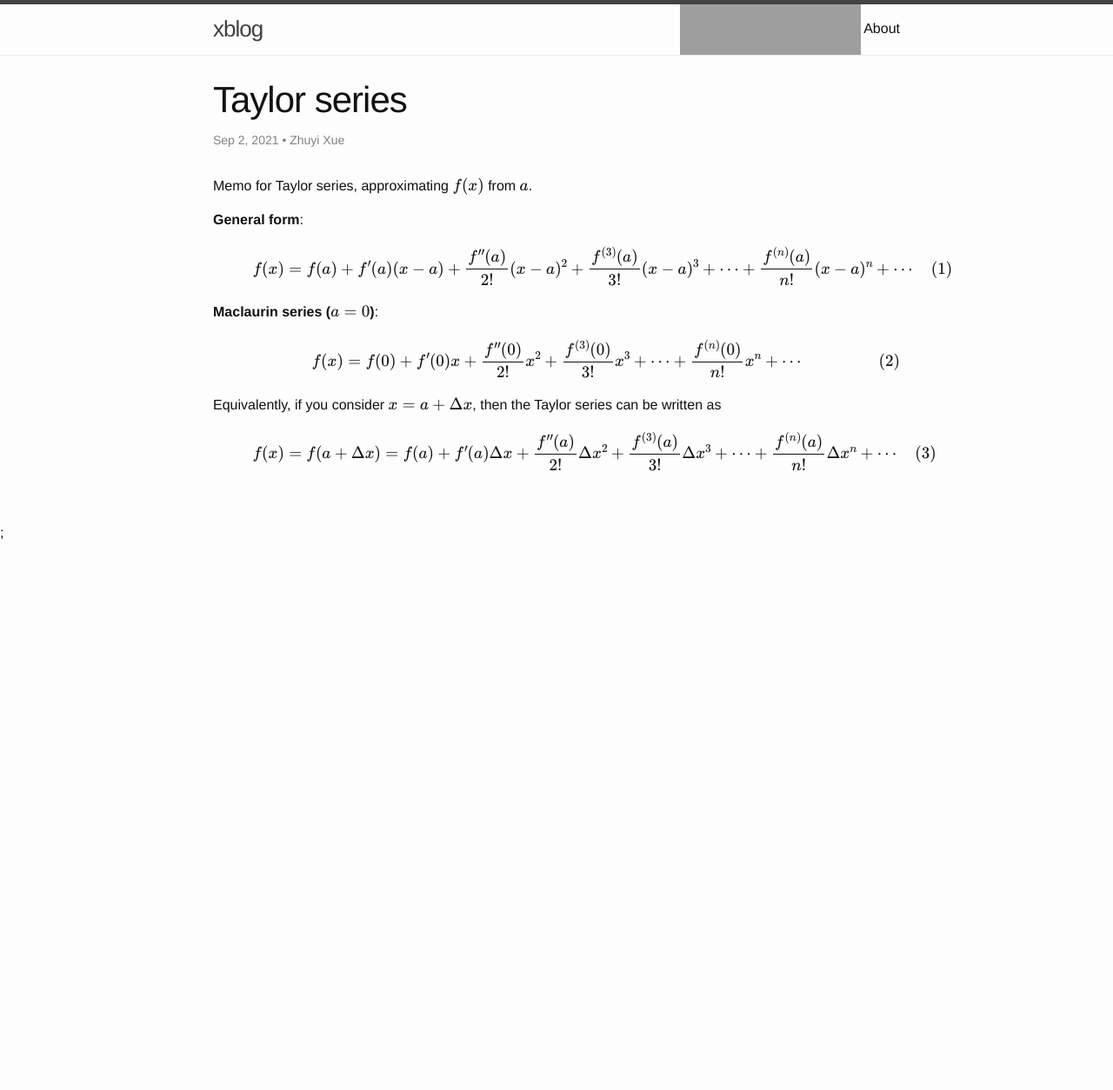
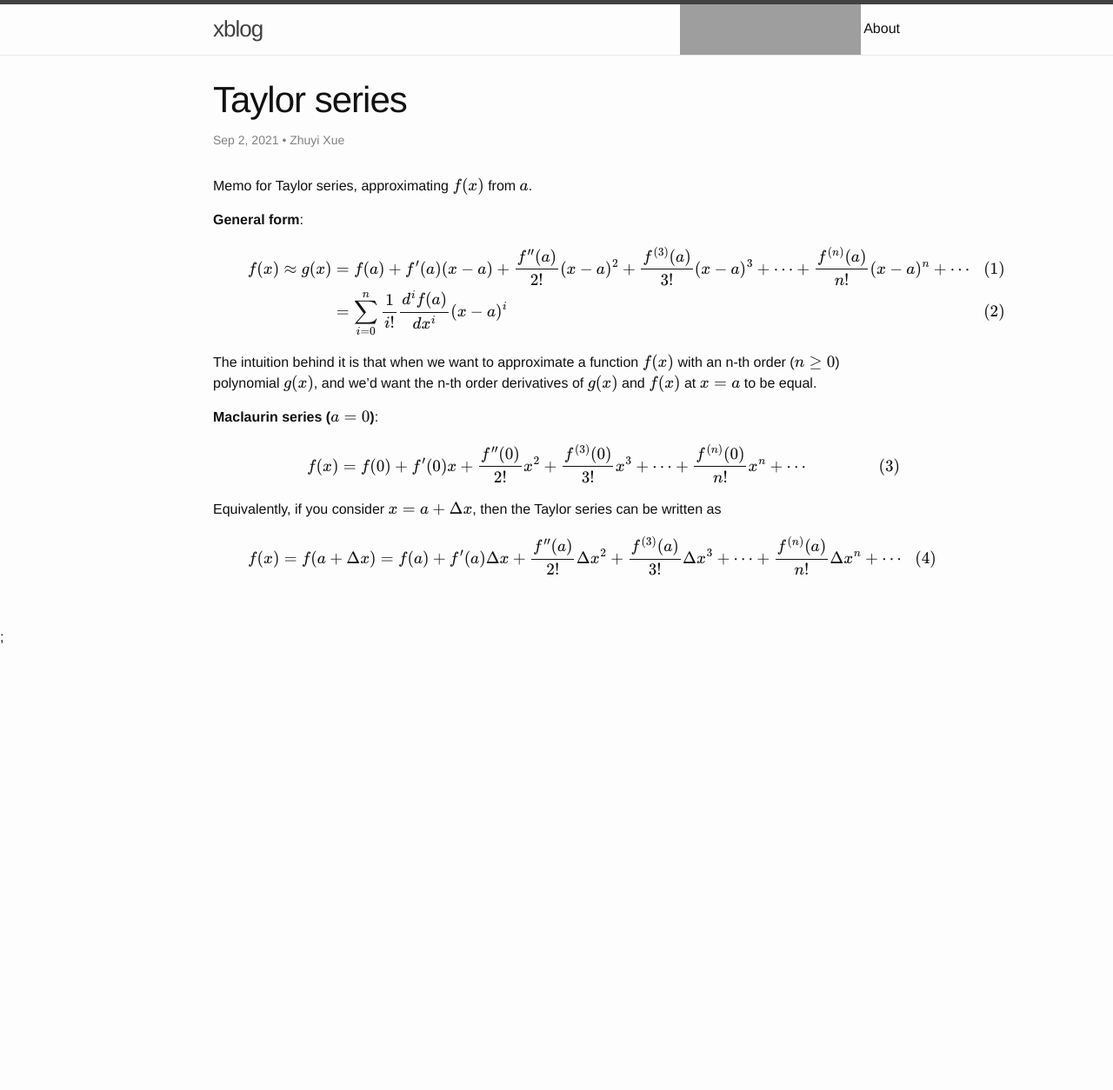
Before and after one commit to zyxue/zyxue.github.io, a Jekyll site: the page built from _posts/2021-09-02-taylor-series.md, in a window 1280 px wide. Shown: the whole page at 87% size. Built offline with Jekyll 4.4.1, drawn with Linux system fonts in a browser that asks for light colours; formulas are drawn with MathJax 3; comment, search, counter and statistics services are not loaded; before the commit the page ends 1134 px from its top, so only the background shows below that; grey boxes are pictures that could not be loaded.

Commit message:
added intuition for Taylor expansion.

```diff
--- a/_posts/2021-09-02-taylor-series.md
+++ b/_posts/2021-09-02-taylor-series.md
@@ -10,10 +10,16 @@ Memo for Taylor series, approximating $f(x)$ from $a$.
 **General form**:
 
 $$
-\begin{equation}
-f(x) = f(a) + f'(a)(x - a) + \frac{f''(a)}{2!}(x - a)^2 + \frac{f^{(3)}(a)}{3!}(x - a)^3 + \cdots + \frac{f^{(n)}(a)}{n!}(x - a)^n + \cdots
-\end{equation}
+\begin{align}
+f(x) \approx g(x)
+&= f(a) + f'(a)(x - a) + \frac{f''(a)}{2!}(x - a)^2 + \frac{f^{(3)}(a)}{3!}(x - a)^3 + \cdots + \frac{f^{(n)}(a)}{n!}(x - a)^n + \cdots \\
+&= \sum_{i=0}^n \frac{1}{i!} \frac{d^i f(a)}{d x^i} (x - a)^i
+\end{align}
 $$
+
+The intuition behind it is that when we want to approximate a function $f(x)$
+with an n-th order ($n \ge 0$) polynomial $g(x)$, and we'd want the n-th order
+derivatives of $g(x)$ and $f(x)$ at $x=a$ to be equal.
 
 **Maclaurin series ($a = 0$)**:
 
```
